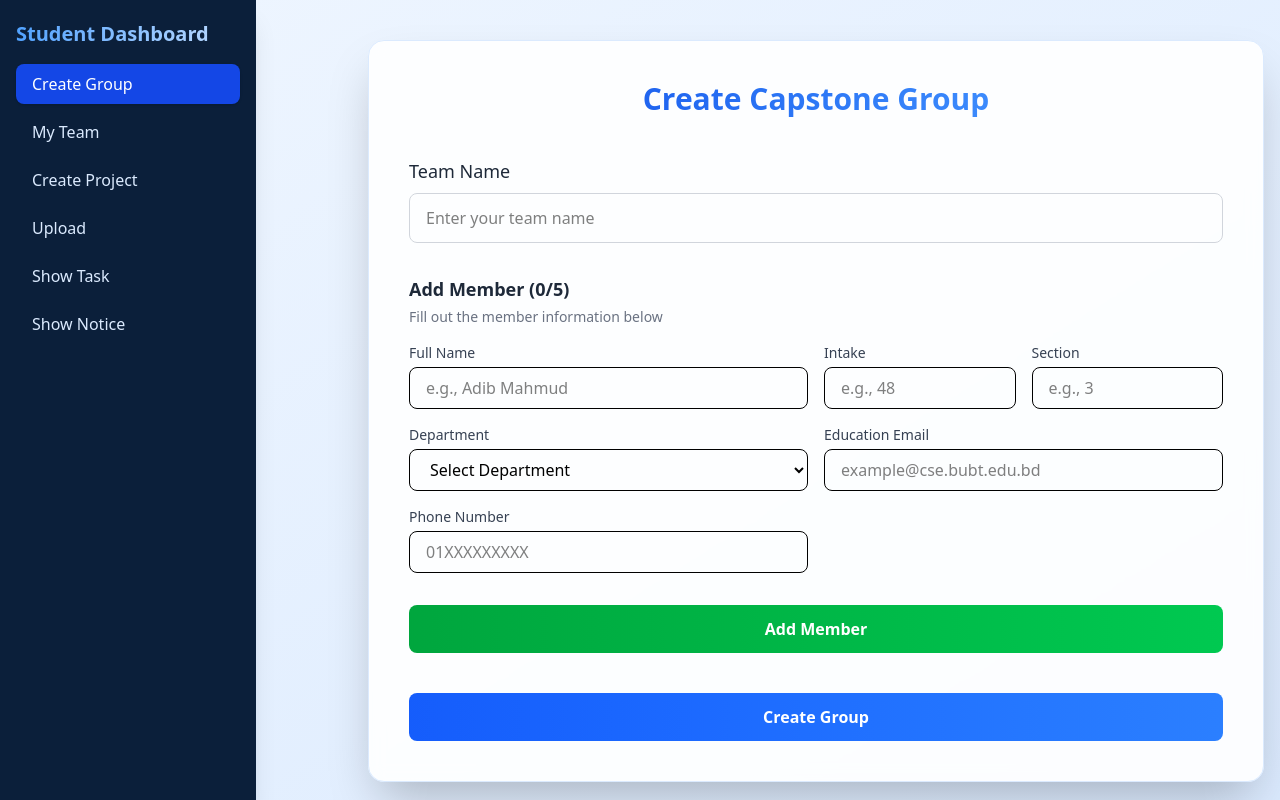
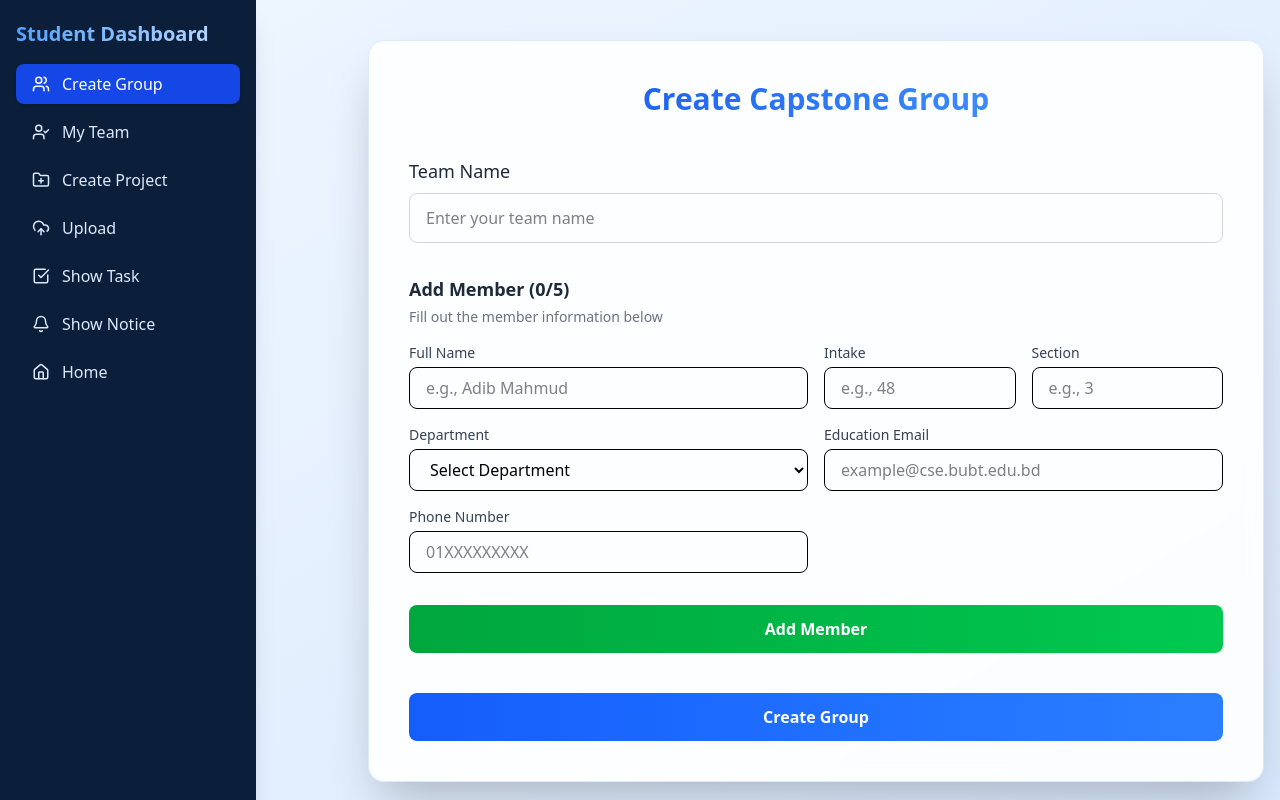
Before and after one commit to adibmahmud007/capstone-hub, a React (Vite) app: page /studentDashboard in a window 1280 px wide. Shown: the top 800 px of the page. Built offline with nearby package versions, Linux system fonts and the light colour scheme.

Commit message:
Home button and icons added to student dashbaord

```diff
--- a/src/components/StudentDashboard/StudentDashboard.jsx
+++ b/src/components/StudentDashboard/StudentDashboard.jsx
@@ -8,6 +8,15 @@ import { toast } from 'react-toastify';
 import { useEffect, useRef } from 'react';
 import axios from "axios";
 import { jwtDecode } from 'jwt-decode'; // ✅ CORRECT
+import {
+    Users,
+    UserCheck,
+    FolderPlus,
+    CloudUpload,
+    CheckSquare,
+    Bell,
+    Home,
+  } from 'lucide-react';
 
 
 const StudentDashboard = () => {
@@ -104,13 +113,14 @@ const StudentDashboard = () => {
 
                 <ul className="space-y-2">
                     {[
-                        { key: 'createGroup', label: 'Create Group' },
-                        { key: 'myTeam', label: 'My Team' },
-                        { key: 'createProject', label: 'Create Project' },
-                        { key: 'upload', label: 'Upload' },
-                        { key: 'showTask', label: 'Show Task' },
-                        { key: 'showNotice', label: 'Show Notice' },
-                    ].map(({ key, label }) => (
+                        { key: 'createGroup', label: 'Create Group', icon: <Users size={18} /> },
+                        { key: 'myTeam', label: 'My Team', icon: <UserCheck size={18} /> },
+                        { key: 'createProject', label: 'Create Project', icon: <FolderPlus size={18} /> },
+                        { key: 'upload', label: 'Upload', icon: <CloudUpload size={18} /> },
+                        { key: 'showTask', label: 'Show Task', icon: <CheckSquare size={18} /> },
+                        { key: 'showNotice', label: 'Show Notice', icon: <Bell size={18} /> },
+                        { key: '/studentHome', label: 'Home', icon: <Home size={18} /> },
+                    ].map(({ key, label, icon }) => (
                         <li
                             key={key}
                             className={`cursor-pointer px-4 py-2 rounded-lg transition-all duration-200 ${activeMenu === key
@@ -118,11 +128,18 @@ const StudentDashboard = () => {
                                 : 'hover:bg-blue-800 text-blue-100 hover:text-white'
                                 }`}
                             onClick={() => {
-                                setActiveMenu(key);
+                                if (key === '/studentHome') {
+                                    window.location.href = '/studentHome';
+                                } else {
+                                    setActiveMenu(key);
+                                }
                                 setSidebarOpen(false);
                             }}
                         >
-                            {label}
+                            <div className="flex items-center space-x-3">
+                                {icon}
+                                <span>{label}</span>
+                            </div>
                         </li>
                     ))}
                 </ul>
```
